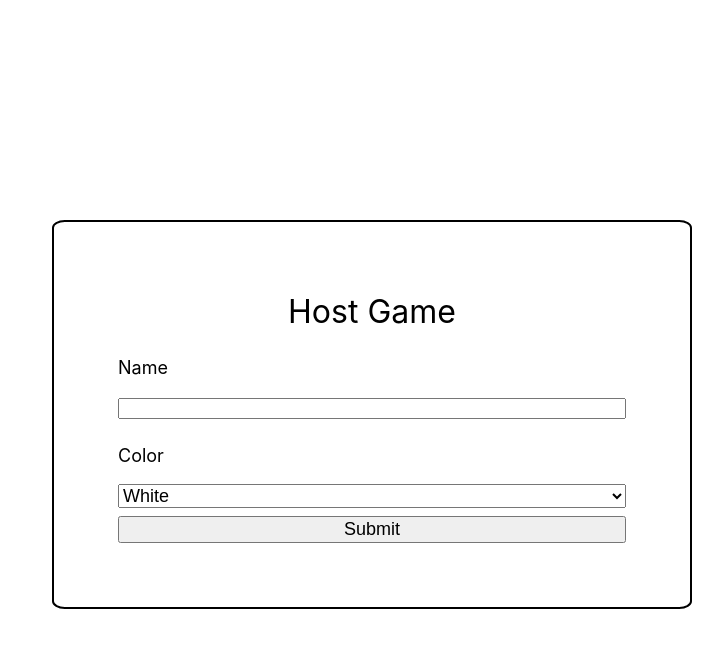
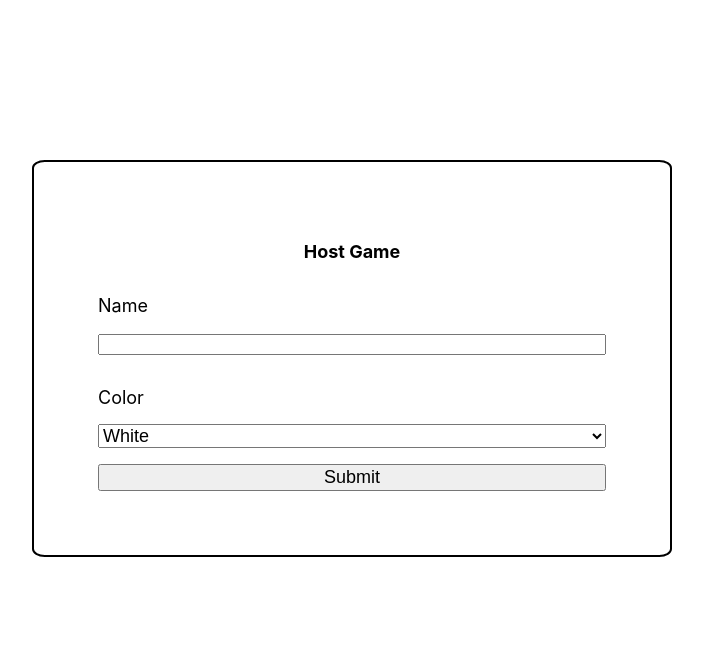
Before and after one commit to durgaprasadd/chess-ui, a Next.js app: page /host in a window 1280 px wide. Shown: the top 648 px of the page, without its empty margins (288-1011 px from the left). Built offline with nearby package versions, Linux system fonts and the light colour scheme.

Commit message:
Refactor host page stylings

```diff
--- a/styles/Home.module.css
+++ b/styles/Home.module.css
@@ -212,32 +212,36 @@
   display: flex;
   flex-direction: column;
   border: 2px solid black;
-  margin: 20px;
   border-radius: 2%;
   justify-content: left;
   padding: 5%;
-  width: 50%;
+  width: 50vw;
   position: absolute;
-  top: 25%;
-  left: 25%;
+  top: 20vh;
+  left: 25vw;
   font-size: large;
 }
 
 .host input {
   width: 100%;
+  margin: 0;
 }
 
+.host p {
+  margin:2vh 0;
+}
 .host select{
   width: 100%;
   font-size: large;
 }
 
 .host div {
-  margin-top: 1vh;
+  margin-top: 2vh;
 }
 
 .host .title {
-  font-size: xx-large;
+  font-size: large;
+  font-weight: bolder;
 }
 
 .host button{
```
